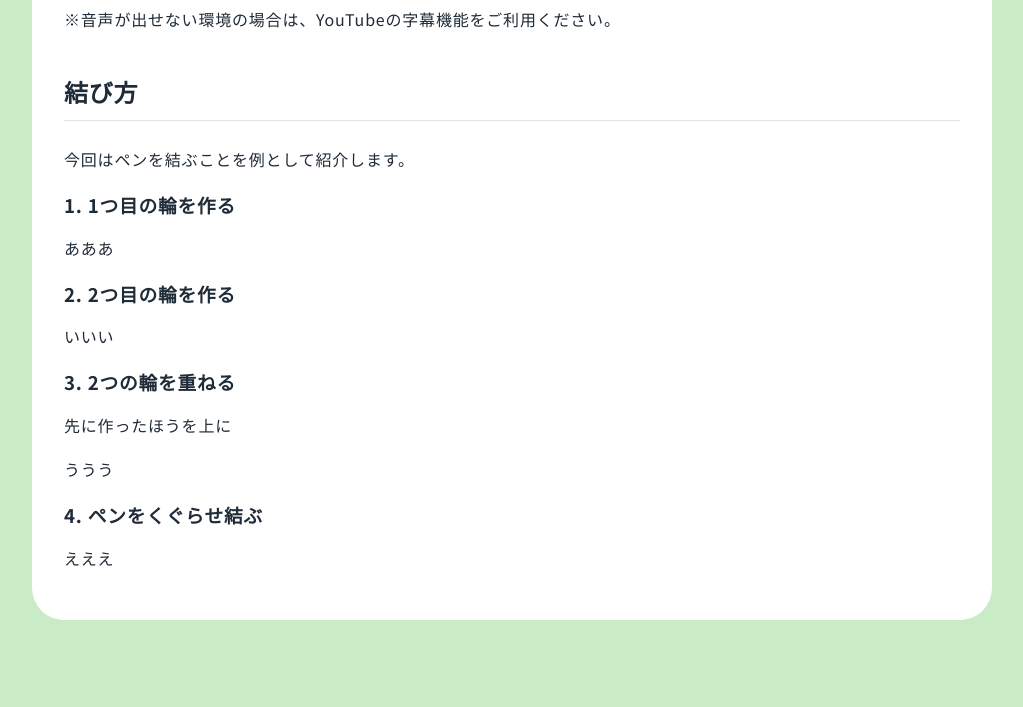
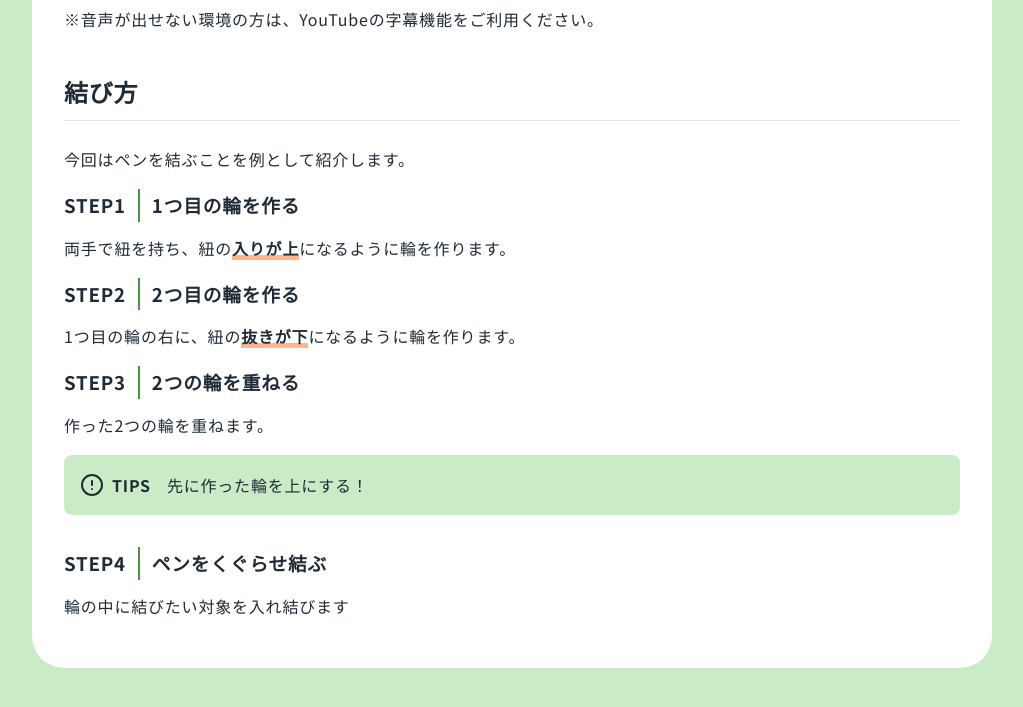
Before and after one commit to takusea/mediadesign-web, a plain HTML site: page index.html in a window 1280 px wide. Shown: the part 1507-2214 px from the top of the page, without its empty margins (128-1151 px from the left). Before the commit the page ends 2191 px from the top, so only its background shows below. Drawn offline with nearby package versions, Linux system fonts and the light colour scheme.

Commit message:
Update index.html

```diff
--- a/index.html
+++ b/index.html
@@ -35,7 +35,7 @@
       <h2 class="section-title">
         巻き結びについて
       </h2>
-      <p class="overview-time">所要時間: 1分程度</p>
+      <p class="overview-time">所要時間: 3分程度</p>
       <p>巻き結びという結び方を知っていますか？結び方が簡単で覚えやすく、スピーディーに結べる優れたヤツなんです！</p>
       <p>また、<strong class="strong">緩みにくく簡単に解け</strong>、幅広い用途で役立ちます！主に次のような用途があります。</p>
       <h3>用途</h3>
@@ -59,23 +59,26 @@
       <h2 class="section-title">
         動画
       </h2>
-      <iframe class="video" src="https://www.youtube.com/embed/##########?cc_load_policy=1" title="YouTube video player" allow="accelerometer; autoplay; clipboard-write; encrypted-media; gyroscope; picture-in-picture" allowfullscreen></iframe>
-      <p>※音声が出せない環境の場合は、YouTubeの字幕機能をご利用ください。</p>
+      <iframe class="video" src="https://www.youtube.com/embed/pjC5JHLW1Uk?cc_load_policy=1?rel=0" title="YouTube video player" allow="accelerometer; autoplay; clipboard-write; encrypted-media; gyroscope; picture-in-picture" allowfullscreen></iframe>
+      <p>※音声が出せない環境の方は、YouTubeの字幕機能をご利用ください。</p>
     </section>
     <section id="howto" class="section">
       <h2 class="section-title">
         結び方
       </h2>
       <p>今回はペンを結ぶことを例として紹介します。</p>
-      <h3>1. 1つ目の輪を作る</h3>
-      <p>あああ</p>
-      <h3>2. 2つ目の輪を作る</h3>
-      <p>いいい</p>
-      <h3>3. 2つの輪を重ねる</h3>
-      <p>先に作ったほうを上に</p>
-      <p>ううう</p>
-      <h3>4. ペンをくぐらせ結ぶ</h3>
-      <p>えええ</p>
+      <h3><span class="step">STEP1</span>1つ目の輪を作る</h3>
+      <p>両手で紐を持ち、紐の<strong class="strong">入りが上</strong>になるように輪を作ります。</p>
+      <h3><span class="step">STEP2</span>2つ目の輪を作る</h3>
+      <p>1つ目の輪の右に、紐の<strong class="strong">抜きが下</strong>になるように輪を作ります。</p>
+      <h3><span class="step">STEP3</span>2つの輪を重ねる</h3>
+      <p>作った2つの輪を重ねます。</p>
+      <div class="tips">
+        <span class="tips-title"><i data-feather="alert-circle"></i>TIPS</span>
+        先に作った輪を上にする！
+      </div>
+      <h3><span class="step">STEP4</span>ペンをくぐらせ結ぶ</h3>
+      <p>輪の中に結びたい対象を入れ結びます</p>
     </section>
   </main>
 </body>
```
